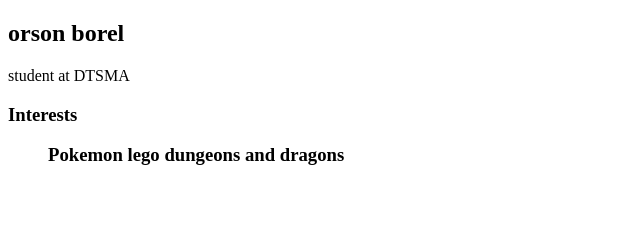
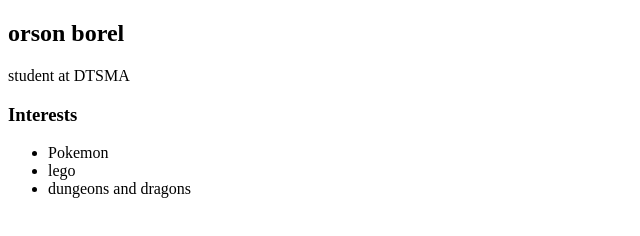
Before and after one commit to 0R50NB0R31/0R50NB0R31.github.io, a plain HTML site: page index.html in a window 1280 px wide. Shown: the whole page, without its empty margins (0-640 px from the left). Drawn offline with Linux system fonts and the light colour scheme.

Commit message:
add index.html and css files

```diff
--- a/index.html
+++ b/index.html
@@ -27,16 +27,15 @@
 
 <div>
 
-<h3>
-Interests
+<h3>Interests</h3>
 
 <ul>
-<il> Pokemon</il>
-<il> lego </il>
-<il> dungeons and dragons</il>
+<li> Pokemon</li>
+<li> lego </li>
+<li> dungeons and dragons</li>
 </ul>
 
-</h3>
+
 
 </div>
 
```
